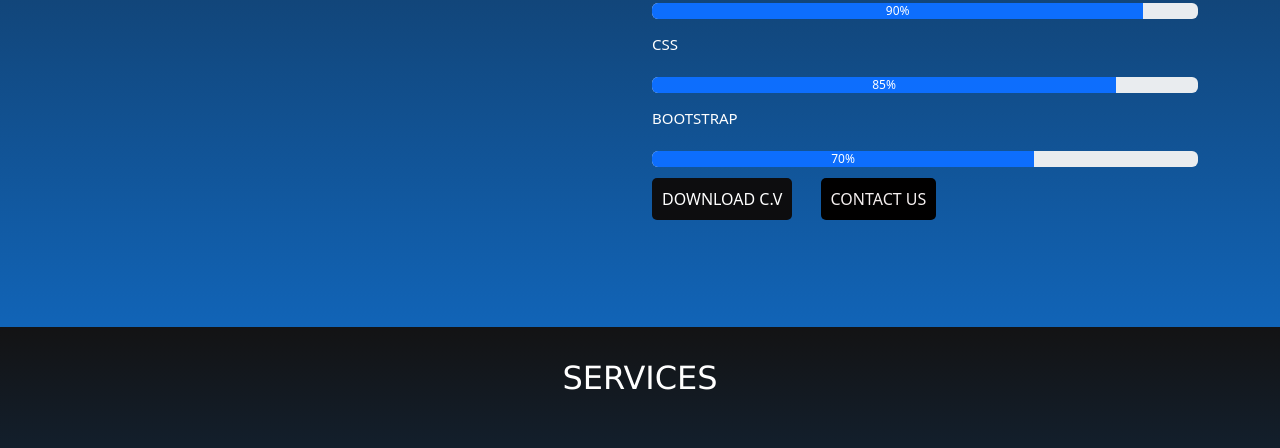
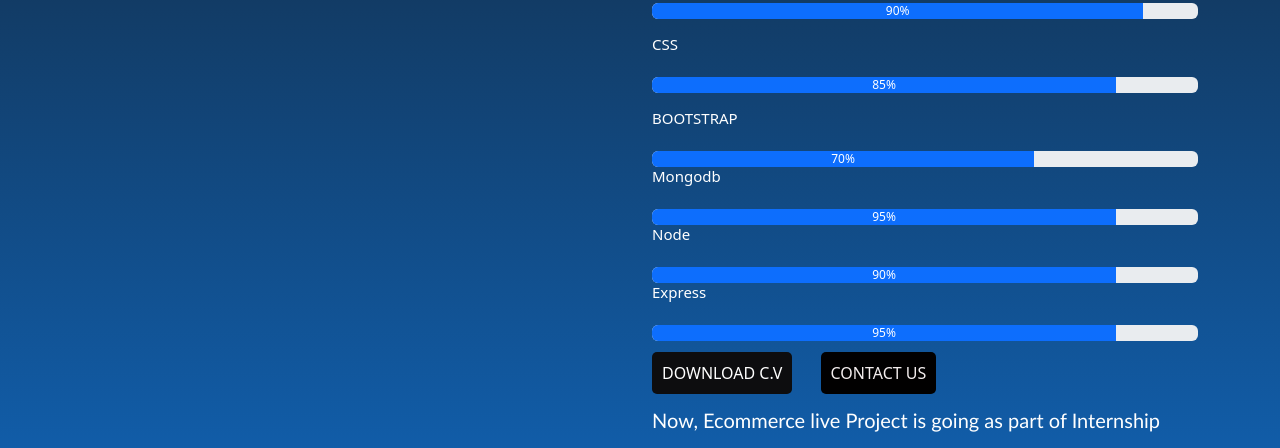
Before and after one commit to nikhilscaria3/NikhilPortFolio, a plain HTML site: page index.html in a window 1280 px wide. Shown: the part 1389-1837 px from the top of the page. Drawn offline with nearby package versions, Linux system fonts and the light colour scheme.

Commit message:
Update index.html

```diff
--- a/index.html
+++ b/index.html
@@ -84,6 +84,8 @@
 
 
   <!-- second section start -->
+
+  <!-- second section start -->
   <section class="main">
     <div class="container py-5 ">
       <div class="row py-5 mt-4">
@@ -115,10 +117,21 @@
           <div class="progress mt-4">
             <div class="progress-bar" style="width:70%">70%</div>
           </div>
-
+          <h4 id="mongodb">Mongodb</h4>
+          <div class="progress mt-4">
+            <div class="progress-bar" style="width:85%">95%</div>
+          </div>
+          <h4 id="node">Node</h4>
+          <div class="progress mt-4">
+            <div class="progress-bar" style="width:85%">90%</div>
+          </div>
+          <h4 id="express">Express</h4>
+          <div class="progress mt-4">
+            <div class="progress-bar" style="width:85%">95%</div>
+          </div>
           <a href="nikhil scaria.png" id="button1" class=" mt-5 ">DOWNLOAD C.V</a>
           <a href="#letstalk" id="button2" class=" mt-5 mx-4">CONTACT US</a>
-
+          <p>Now, Ecommerce live Project is going as part of Internship </p>
           <t></t>
         </div>
       </div>
```
